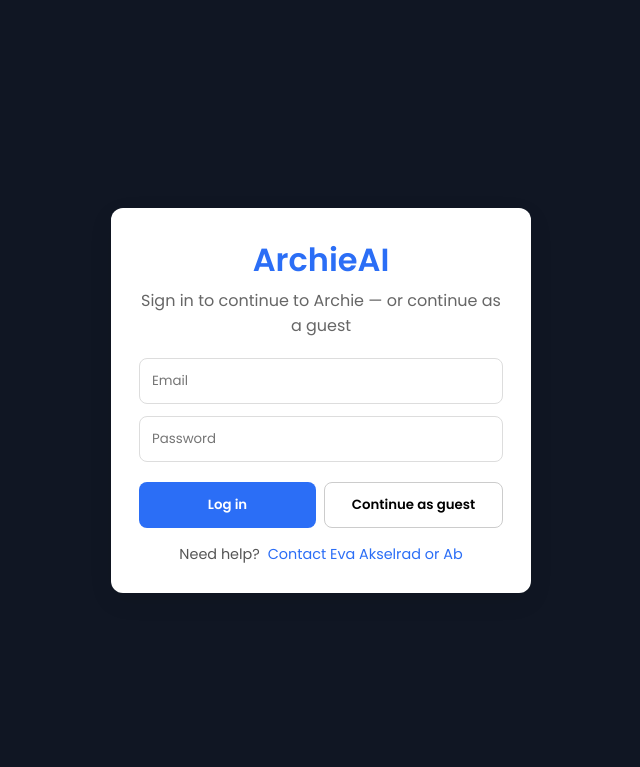
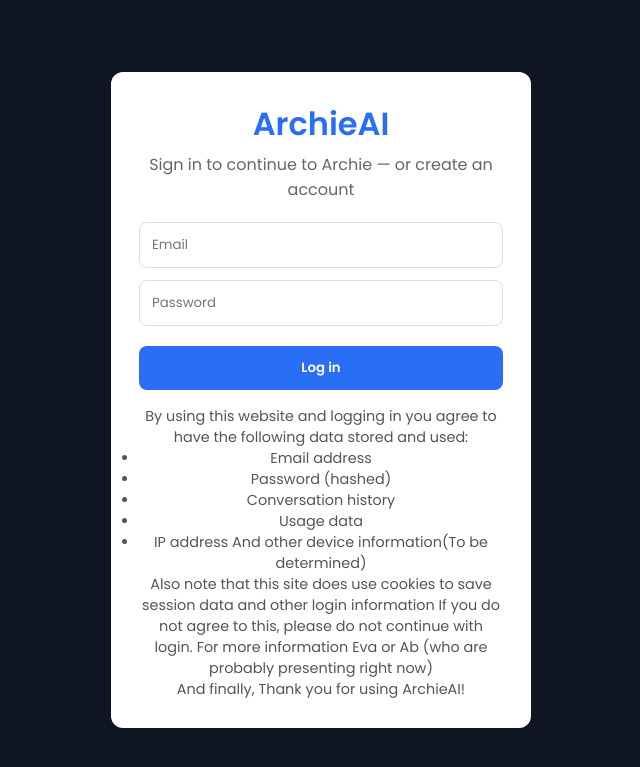
Before and after one commit to abmbodj/ArcadiaAI, a Flask app: page / in a window 1280 px wide. Shown: the top 767 px of the page, without its empty margins (319-959 px from the left). Run offline with Flask 3, Linux system fonts and the light colour scheme.

Commit message:
Update login page text and AI system prompt
Revised the ArchieAI system prompt to emphasize concise and professional responses. Updated the home page login text to suggest account creation instead of guest access, and added a detailed data usage and privacy notice to the login footer.

```diff
--- a/src/lib/GemInterface.py
+++ b/src/lib/GemInterface.py
@@ -277,7 +277,7 @@
 
         system_prompt = f"""You are ArchieAI, an AI assistant for Arcadia University. You are here to help students, faculty, and staff with any questions they may have about the university.
 
-You are made by students for a final project. You must be factual and accurate based on the information provided.
+You are made by students for a final project. You must be factual and concise based on the information provided. All responses should be professional yet to the point.
 History:
 {history_context}
 The Time is {datetime.datetime.now().strftime("%Y-%m-%d %H:%M:%S")}
--- a/src/templates/home.html
+++ b/src/templates/home.html
@@ -43,7 +43,7 @@
   <div class="login-container">
     <div class="login-card" role="main" aria-labelledby="login-heading">
       <h1 id="login-heading" class="heading" style="color: #2b6ef6;">ArchieAI</h1>
-      <p class="sub">Sign in to continue to Archie — or continue as a guest</p>
+      <p class="sub">Sign in to continue to Archie — or create an account</p>
 
       <!-- Simple login form; POSTs to /login. Replace with real auth handling server-side. -->
       <form id="login-form" action="/chats" method="post" autocomplete="on">
@@ -51,15 +51,25 @@
         <input class="login-field" type="password" name="password" placeholder="Password" required aria-label="Password" />
         <div class="login-actions">
         <button type="submit" class="btn btn-primary">Log in</button>
-          <!-- Guest / continue button will navigate to the existing index page -->
-        <button type="submit" class="btn btn-ghost" formaction="/gchats" formmethod="post">Continue as guest</button>
 
         </div>
       </form>
 
       <div class="login-footer">
-        <span>Need help?</span>
-        <a href="mailto:eakselrad@arcadia.edu" class="small-link">Contact Eva Akselrad or Ab</a>
+        <span>By using this website and logging in you agree to have the following data stored and used:</span>
+        <ul>
+          <li>Email address</li>
+          <li>Password (hashed)</li>
+          <li>Conversation history</li>
+          <li>Usage data</li>
+          <li>IP address And other device information(To be determined)</li>
+
+        </ul>
+        <span>Also note that this site does use cookies to save session data and other login information</span>
+        <span>If you do not agree to this, please do not continue with login.</span>
+        <span>For more information Eva or Ab (who are probably presenting right now)</span>
+        <p>And finally, Thank you for using ArchieAI!</p>
+
       </div>
     </div>
   </div>
```
